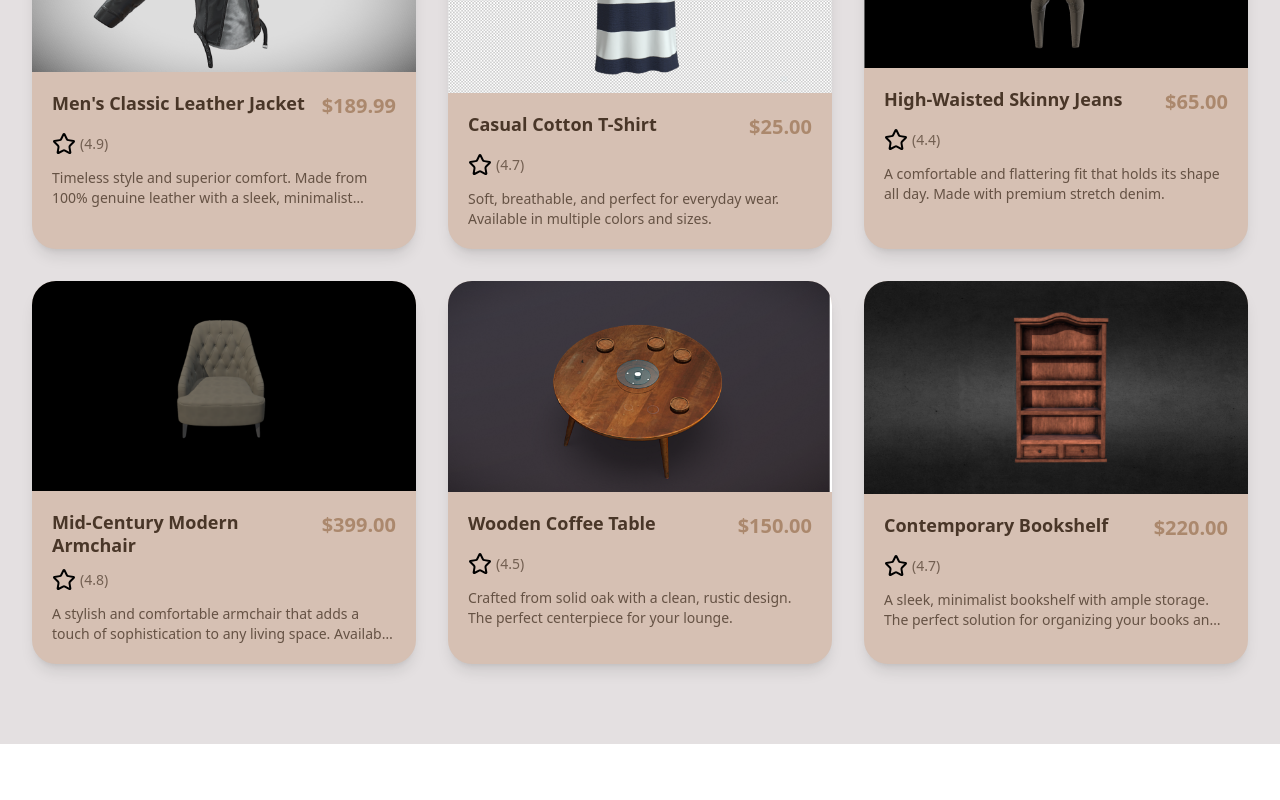
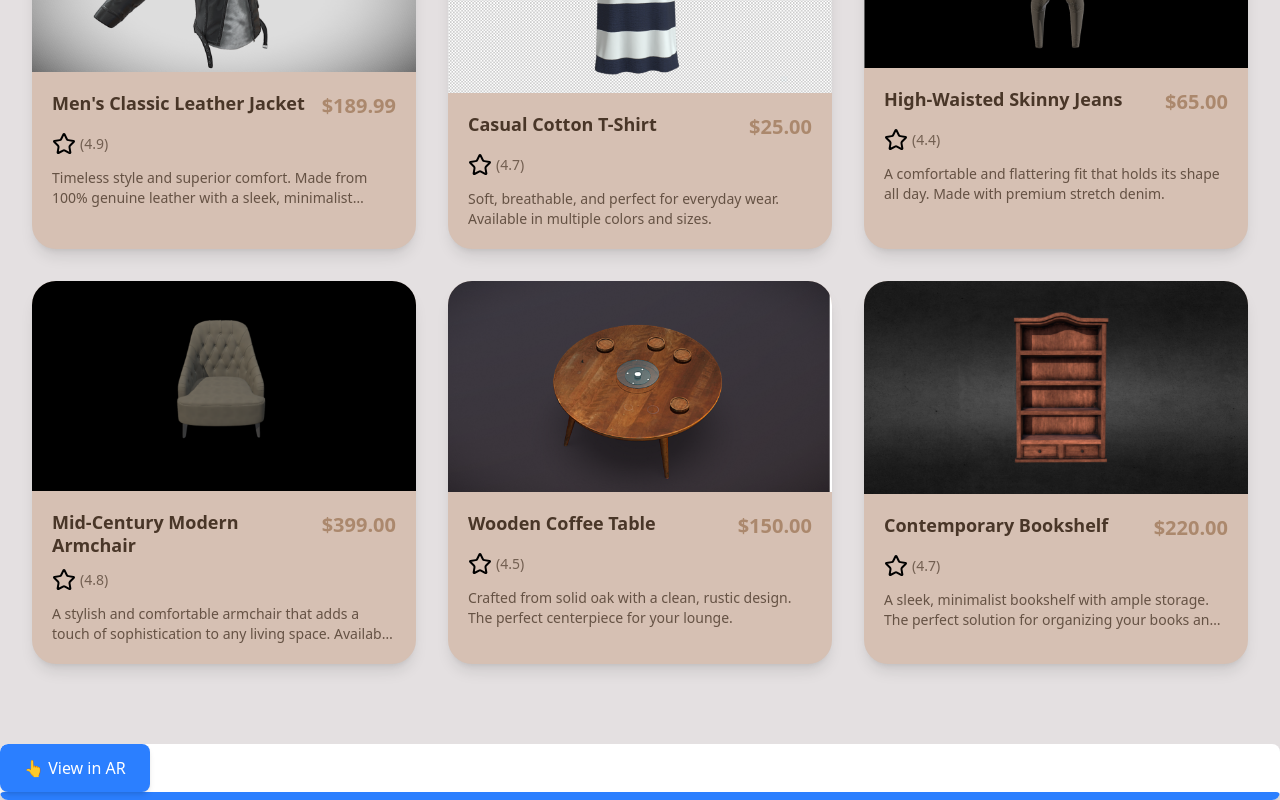
Before and after one commit to afaankhawaja/3d-shop, a React (Vite) app: page / in a window 1280 px wide. Shown: the part 1583-2383 px from the top of the page. Before the commit the page ends 2327 px from the top, so only its background shows below. Built offline with nearby package versions, Linux system fonts and the light colour scheme.

Commit message:
added model-viewer for AR view of model

```diff
--- a/package.json
+++ b/package.json
@@ -10,8 +10,10 @@
     "preview": "vite preview"
   },
   "dependencies": {
+    "@google/model-viewer": "^4.1.0",
     "@react-three/drei": "^10.7.4",
     "@react-three/fiber": "^9.3.0",
+    "@react-three/xr": "^6.6.25",
     "@tailwindcss/vite": "^4.1.12",
     "antd": "^5.27.2",
     "lucide-react": "^0.542.0",
--- /dev/null
+++ b/src/components/ARModel.tsx
@@ -0,0 +1,60 @@
+//@ts-nocheck
+import React, { useRef, useEffect } from "react";
+
+const ARModel = ({ modelUrl }) => {
+  const modelViewerRef = useRef(null);
+
+  useEffect(() => {
+    const script = document.createElement("script");
+    script.type = "module";
+    script.src =
+      "https://unpkg.com/@google/model-viewer/dist/model-viewer.min.js";
+    document.head.appendChild(script);
+
+    return () => {
+      if (document.head.contains(script)) {
+        document.head.removeChild(script);
+      }
+    };
+  }, []);
+
+  const handleARClick = () => {
+    if (modelViewerRef.current) {
+      modelViewerRef.current.activateAR();
+    }
+  };
+
+  return (
+    <div className="bg-white rounded-lg shadow-lg overflow-hidden">
+      <model-viewer
+        ref={modelViewerRef}
+        src={`${modelUrl}`}
+        alt="A 3D model of an astronaut"
+        ar
+        ar-modes="webxr scene-viewer quick-look"
+        camera-controls
+        poster="https://modelviewer.dev/shared-assets/models/Astronaut.webp"
+        shadow-intensity="1"
+        style={{
+          width: "100%",
+          height: "500px",
+          backgroundColor: "#f0f0f0",
+        }}
+      >
+        <button
+          slot="ar-button"
+          onClick={handleARClick}
+          className="bg-blue-500 hover:bg-blue-600 text-white px-6 py-3 rounded-lg font-medium transition-colors duration-200 shadow-md"
+        >
+          👆 View in AR
+        </button>
+
+        <div className="progress-bar" slot="progress-bar">
+          <div className="update-bar bg-blue-500 h-2 rounded transition-all duration-300"></div>
+        </div>
+      </model-viewer>
+    </div>
+  );
+};
+
+export default ARModel;
--- a/src/components/ProductListing.tsx
+++ b/src/components/ProductListing.tsx
@@ -3,6 +3,7 @@ import { products } from ".././constants/products";
 import CustomModal from "./CustomModel";
 import { useState } from "react";
 import Scene from "./Scene";
+import ARModel from "./ARModel";
 
 const ProductListing = () => {
   const [open, setOpen] = useState(false);
@@ -48,6 +49,7 @@ const ProductListing = () => {
       >
         {modelUrl && <Scene modelUrl={modelUrl} />}
       </CustomModal>
+      <ARModel modelUrl={"/models/t-shirt/scene.gltf"} />
     </>
   );
 };
```
Also changed, not shown: 1 other file (tests, documents, lock files or other folders).
